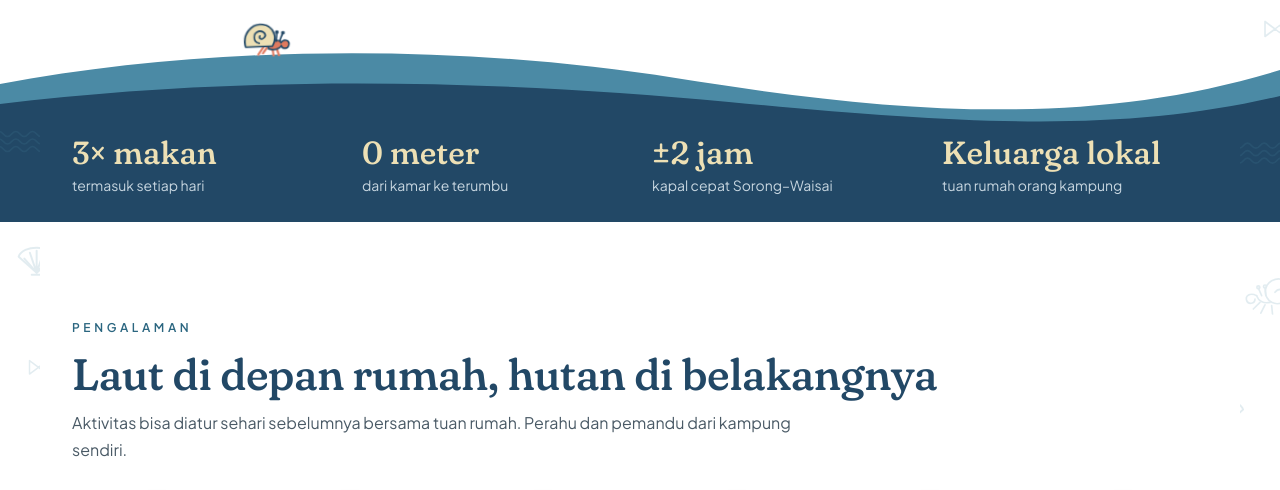
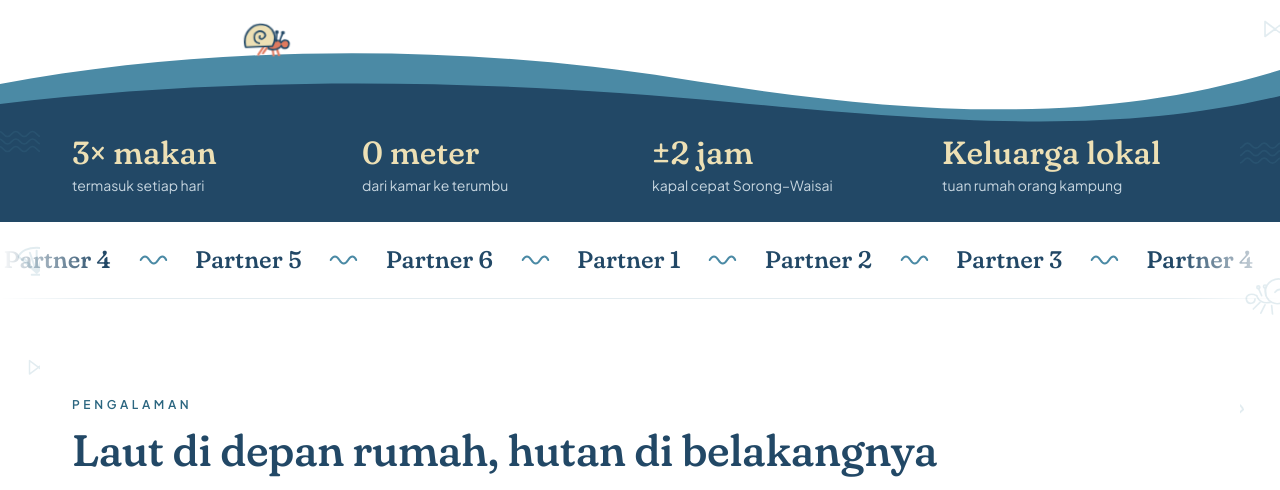
Before and after one commit to yudventure/kalmahomestay, a Node server app: page / in a window 1280 px wide. Shown: the part 579-1069 px from the top of the page. Run offline with Node 20, Linux system fonts and the light colour scheme.

Commit message:
Add a partner running text under the facts strip
Names come from content/partners.json (placeholders for now); the list
repeats so the loop never shows a gap, pauses on hover and becomes a
static centered list for reduced-motion visitors.

Co-Authored-By: Claude Opus 5.5 <noreply@anthropic.com>
Claude-Session: https://claude.ai/code/session_01V1BBMQbscwUhgtPBxTQw8f

```diff
--- /dev/null
+++ b/content/partners.json
@@ -0,0 +1,4 @@
+{
+  "_note": "Partner Kalma untuk running text di bawah strip fakta. Ganti dengan nama partner asli; kosongkan daftar ([]) untuk menyembunyikan.",
+  "partners": ["Partner 1", "Partner 2", "Partner 3", "Partner 4", "Partner 5", "Partner 6"]
+}
--- a/public/css/home.css
+++ b/public/css/home.css
@@ -152,6 +152,22 @@
 .facts b { display: block; font-family: var(--font-display); font-variation-settings: "SOFT" 100; font-weight: 500; font-size: var(--text-2xl); color: var(--kalma-sand); line-height: 1.15; }
 .facts span { font-size: var(--text-sm); color: #C7D6E0; }
 @media (max-width: 760px) { .facts__in { grid-template-columns: 1fr 1fr; } }
+
+/* ------------------------------------------------ partner running text */
+.partners { overflow: hidden; background: #fff; border-bottom: 1px solid var(--line); padding: 18px 0;
+  -webkit-mask-image: linear-gradient(90deg, transparent, #000 8%, #000 92%, transparent); mask-image: linear-gradient(90deg, transparent, #000 8%, #000 92%, transparent); }
+.partners__track { display: flex; width: max-content; animation: partners-scroll 40s linear infinite; }
+.partners:hover .partners__track { animation-play-state: paused; }
+.partners__list { display: flex; flex: none; margin: 0; padding: 0; list-style: none; }
+.partners__list li { display: flex; align-items: center; white-space: nowrap; font-family: var(--font-display); font-variation-settings: "SOFT" 100; font-weight: 500; font-size: var(--text-xl); color: var(--kalma-deep-sea); }
+.partners__sep { width: 28px; height: 14px; margin: 0 28px; fill: none; stroke: var(--kalma-lagoon); stroke-width: 1.8; stroke-linecap: round; }
+@keyframes partners-scroll { to { transform: translateX(-50%); } }
+@media (prefers-reduced-motion: reduce) {
+  .partners { -webkit-mask-image: none; mask-image: none; }
+  .partners__track { animation: none; width: auto; }
+  .partners__list { flex-wrap: wrap; justify-content: center; row-gap: 8px; }
+  .partners__list[aria-hidden] { display: none; }
+}
 
 /* ------------------------------------------------ sections */
 .sec { padding: var(--space-9) 0; position: relative; }
--- a/src/app.js
+++ b/src/app.js
@@ -17,6 +17,14 @@ const CONTENT = {
   id: require('../content/id.json'),
   en: require('../content/en.json'),
 };
+/** Partner names for the running text under the facts strip (content/partners.json). */
+function loadPartners() {
+  try {
+    const list = JSON.parse(fs.readFileSync(path.join(ROOT, 'content/partners.json'), 'utf8')).partners;
+    return Array.isArray(list) ? list.map((p) => String(p).trim()).filter(Boolean).slice(0, 40) : [];
+  } catch { return []; }
+}
+
 const EMPTY_VALUES = { name: '', contact: '', country: '', checkin: '', checkout: '', guests: '2', room: '', msg: '' };
 
 function translator(lang) {
@@ -123,6 +131,7 @@ function createApp(options = {}) {
       lang, t, rupiah,
       photo: photoFinder(),
       video: videoFinder(),
+      partners: loadPartners(),
       rooms: ROOMS,
       guestOptions: GUEST_OPTIONS,
       contact: config.contact,
--- a/views/index.ejs
+++ b/views/index.ejs
@@ -133,6 +133,20 @@
   </div>
 </section>
 </div>
+
+<% if (partners.length) { %>
+<div class="partners" role="region" aria-label="Partner Kalma">
+  <% const sep = '<svg class="partners__sep" viewBox="0 0 24 12" aria-hidden="true"><path d="M1 6c2.5-4 5-4 7.5 0s5 4 7.5 0 5-4 7 0"/></svg>'; %>
+  <% let loop = partners.slice(); while (loop.length < 14) loop = loop.concat(partners); /* each copy wider than a large screen */ %>
+  <div class="partners__track">
+    <% [0, 1].forEach(function (copy) { %>
+    <ul class="partners__list"<%- copy ? ' aria-hidden="true"' : '' %>>
+      <% loop.forEach(function (p) { %><li><%= p %><%- sep %></li><% }) %>
+    </ul>
+    <% }) %>
+  </div>
+</div>
+<% } %>
 
 <!-- ============================== EXPERIENCES (categories) ============================== -->
 <section class="sec" id="pengalaman">
```
Also changed, not shown: test/app.test.js (+10 -0 lines).
